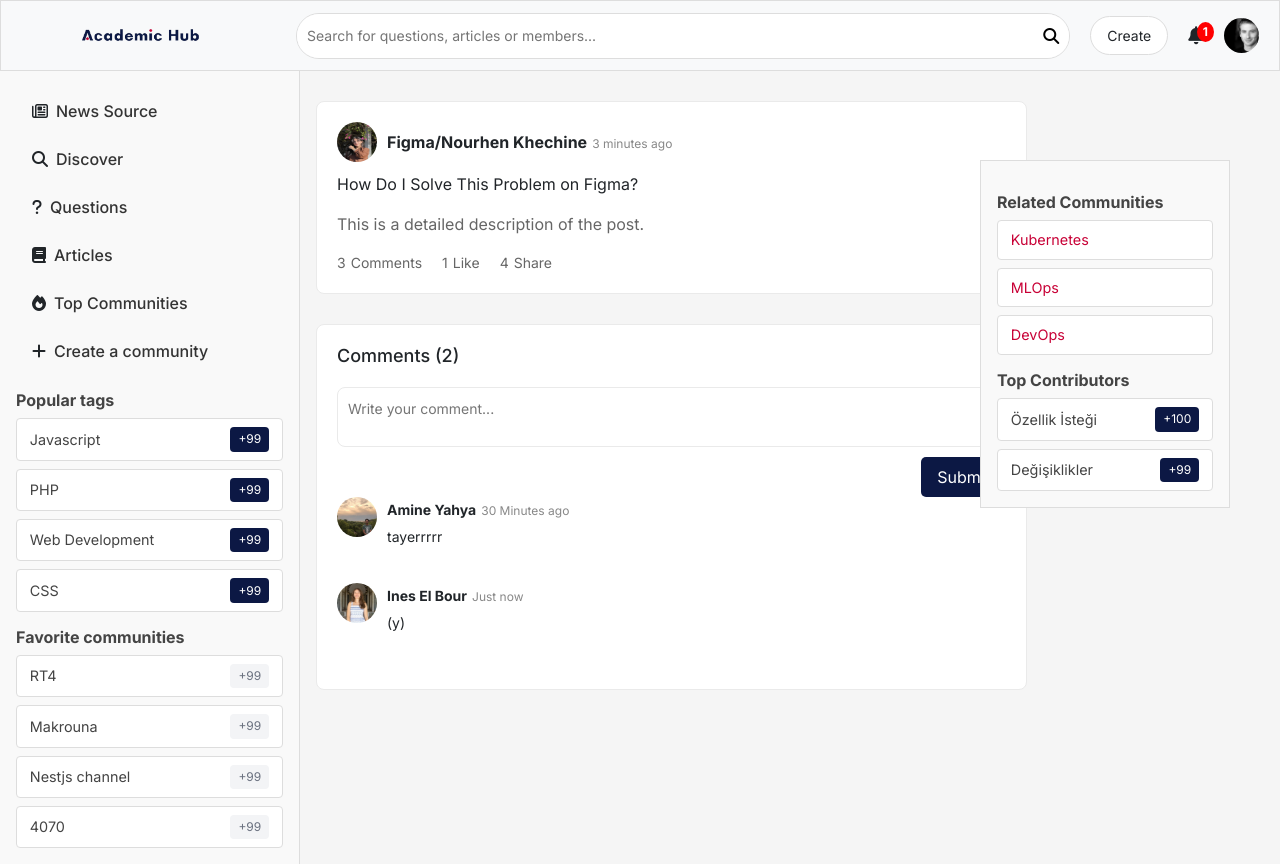
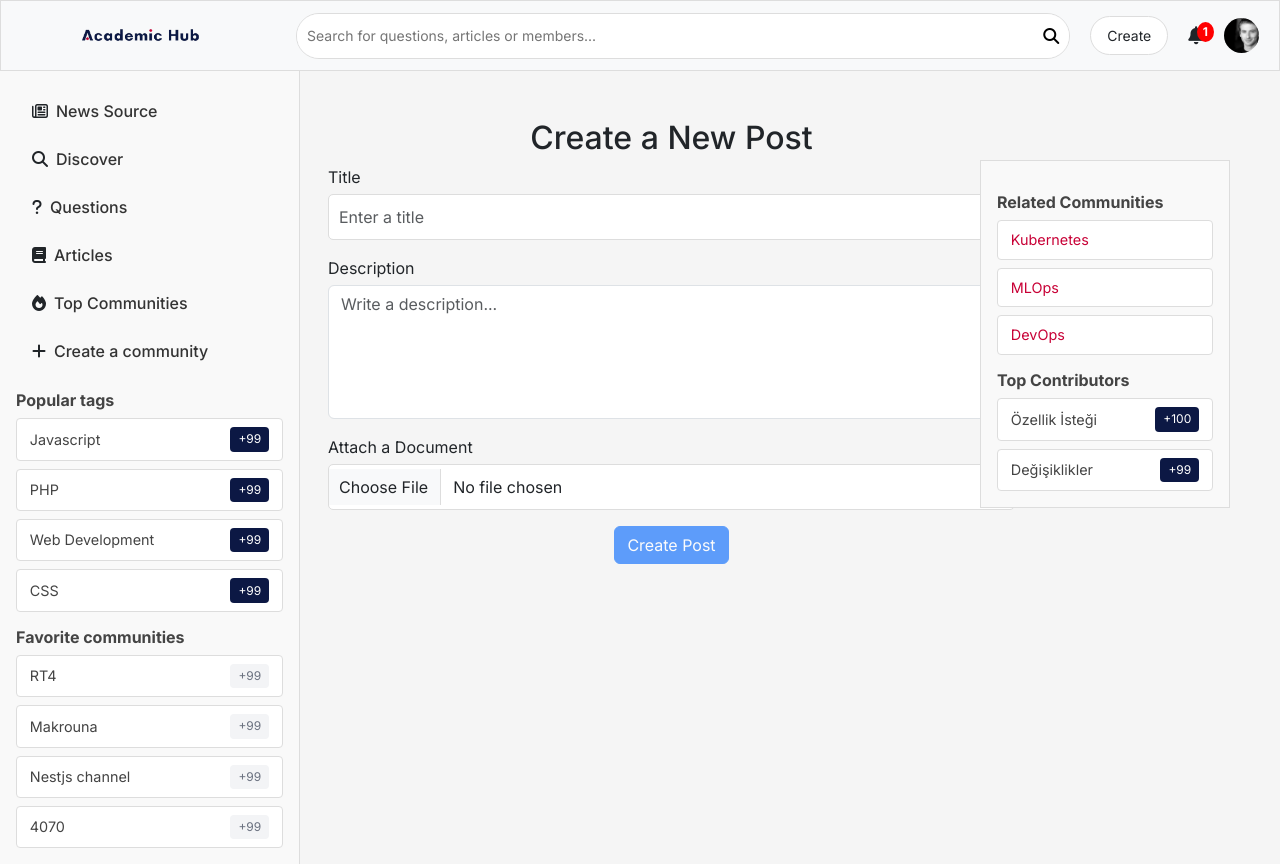
Before and after one commit to NA5KO/Academic_Hub, an Angular app in the folder frontend-app/: page /post/create in a window 1280 px wide. Built offline with nearby package versions, Linux system fonts and the light colour scheme.

Commit message:
added post-create-component

```diff
--- a/frontend-app/src/app/app-routing.module.ts
+++ b/frontend-app/src/app/app-routing.module.ts
@@ -5,9 +5,11 @@
 import { CreateCommunityComponent } from './feed/communities/create-community/create-community.component';
 import { TopCommunitiesComponent } from './feed/communities/top-communities/top-communities.component';
 import { CommunityDetailsComponent } from './feed/communities/community-details/community-details.component';
+import { PostCreateComponent } from './feed/posts/post-create/post-create.component';
 
 const routes: Routes = [
   { path: '', component: PostListComponent },
+  { path: 'post/create', component: PostCreateComponent },
   { path: 'post/:id', component: PostDetailsComponent },
   { path: 'community', component: CreateCommunityComponent },
   { path: 'communities', component: TopCommunitiesComponent },
--- a/frontend-app/src/app/feed/posts.module.ts
+++ b/frontend-app/src/app/feed/posts.module.ts
@@ -1,17 +1,19 @@
 import { NgModule } from '@angular/core';
 import { CommonModule } from '@angular/common';
+import { FormsModule } from '@angular/forms'; // Import FormsModule
 import { PostListComponent } from './posts/post-list/post-list.component';
 import { PostItemComponent } from './posts/post-item/post-item.component';
 import { PostDetailsComponent } from './posts/post-details/post-details.component';
 import { TopCommunitiesComponent } from './communities/top-communities/top-communities.component';
 import { CreateCommunityComponent } from './communities/create-community/create-community.component';
 import { CommunityDetailsComponent } from './communities/community-details/community-details.component';
+import { PostCreateComponent } from './posts/post-create/post-create.component';
 
 
 
 @NgModule({
-  declarations: [PostListComponent, PostItemComponent, PostDetailsComponent, TopCommunitiesComponent, CreateCommunityComponent, CommunityDetailsComponent],
-  imports: [CommonModule],
+  declarations: [PostListComponent, PostItemComponent, PostDetailsComponent, TopCommunitiesComponent, CreateCommunityComponent, CommunityDetailsComponent, PostCreateComponent],
+  imports: [CommonModule,FormsModule],
   exports: [PostListComponent]
 })
 export class PostsModule {}
--- /dev/null
+++ b/frontend-app/src/app/feed/posts/post-create/post-create.component.css
@@ -0,0 +1,67 @@
+.create-community-page {
+    display: flex;
+    justify-content: center;
+    align-items: center;
+    margin-top: 20px;
+  }
+
+  .create-community-form {
+    background: #ffffff;
+    border: 1px solid #eaeaea;
+    padding: 40px;
+    border-radius: 10px;
+    box-shadow: 0 2px 5px rgba(0, 0, 0, 0.1);
+  }
+
+  .form-group {
+    margin-bottom: 20px;
+  }
+
+  label {
+    display: block;
+    margin-bottom: 5px;
+  }
+
+  input[type="text"],
+  input[type="file"] {
+    width: 100%;
+    padding: 10px;
+    border: 1px solid #ddd;
+    border-radius: 5px;
+    box-sizing: border-box;
+  }
+
+  /* Styling for the topics section */
+  .topics-container {
+    margin-top: 20px;
+  }
+
+  .topic-checkbox {
+    margin-right: 10px;
+  }
+
+  .topic-grid {
+    display: grid;
+    grid-template-columns: repeat(3, 1fr); /* Create 3 columns */
+    grid-gap: 5px; /* Add spacing between grid items */
+  }
+
+  .topic-item {
+    /* Optional: Add some padding to each item */
+    padding: 10px;
+  }
+
+  .continue-button {
+    background-color: #0c1844;
+    color: #fff;
+    padding: 10px 20px;
+    border: none;
+    border-radius: 5px;
+    cursor: pointer;
+    margin: 0 auto; /* Center the button horizontally */
+    display: block; /* Make the button a block-level element */
+  }
+
+  .continue-button:hover {
+    background-color: #0069d9; /* Darker blue on hover */
+  }
--- /dev/null
+++ b/frontend-app/src/app/feed/posts/post-create/post-create.component.html
@@ -0,0 +1,68 @@
+<div class="container mt-5">
+    <h2 class="text-center">Create a New Post</h2>
+    <form #postForm="ngForm" (ngSubmit)="onSubmit(postForm)">
+      <!-- Title -->
+      <div class="form-group mb-3">
+        <label for="title" class="form-label">Title</label>
+        <input
+          type="text"
+          id="title"
+          name="title"
+          class="form-control"
+          placeholder="Enter a title"
+          required
+          minlength="5"
+          maxlength="100"
+          [(ngModel)]="post.title"
+          #title="ngModel"
+        />
+        <div *ngIf="title.invalid && title.touched" class="text-danger">
+          <small *ngIf="title.errors?.['required']">Title is required.</small>
+          <small *ngIf="title.errors?.['minlength']">Title must be at least 5 characters.</small>
+          <small *ngIf="title.errors?.['maxlength']">Title cannot exceed 100 characters.</small>
+        </div>
+      </div>
+
+      <!-- Description -->
+      <div class="form-group mb-3">
+        <label for="description" class="form-label">Description</label>
+        <textarea
+          id="description"
+          name="description"
+          class="form-control"
+          rows="5"
+          placeholder="Write a description..."
+          required
+          [(ngModel)]="post.description"
+          #description="ngModel"
+        ></textarea>
+        <div *ngIf="description.invalid && description.touched" class="text-danger">
+          <small>Description is required.</small>
+        </div>
+      </div>
+
+      <!-- Attach Document -->
+      <div class="form-group mb-3">
+        <label for="attachment" class="form-label">Attach a Document</label>
+        <input
+          type="file"
+          id="attachment"
+          name="attachment"
+          class="form-control"
+          accept=".pdf,.doc,.docx,.txt"
+          (change)="onFileSelected($event)"
+        />
+      </div>
+
+      <!-- Submit Button -->
+      <div class="form-group text-center">
+        <button
+          type="submit"
+          class="btn btn-primary"
+          [disabled]="postForm.invalid"
+        >
+          Create Post
+        </button>
+      </div>
+    </form>
+  </div>
--- /dev/null
+++ b/frontend-app/src/app/feed/posts/post-create/post-create.component.ts
@@ -0,0 +1,34 @@
+import { CommonModule } from '@angular/common';
+import { Component } from '@angular/core';
+
+
+@Component({
+  selector: 'app-post-create',
+  templateUrl: './post-create.component.html',
+  styleUrls: ['./post-create.component.css'],
+
+
+})
+export class PostCreateComponent {
+  post = {
+    title: '',
+    description: '',
+    attachment: null
+  };
+
+  onFileSelected(event: any): void {
+    const file = event.target.files[0];
+    if (file) {
+      this.post.attachment = file;
+    }
+  }
+
+  onSubmit(postForm: any): void {
+    if (postForm.valid) {
+      console.log('Post created:', this.post);
+      alert('Post created successfully!');
+      // Reset form after submission
+      postForm.resetForm();
+    }
+  }
+}
```
Also changed, not shown: 1 other file (tests, documents, lock files or other folders).
